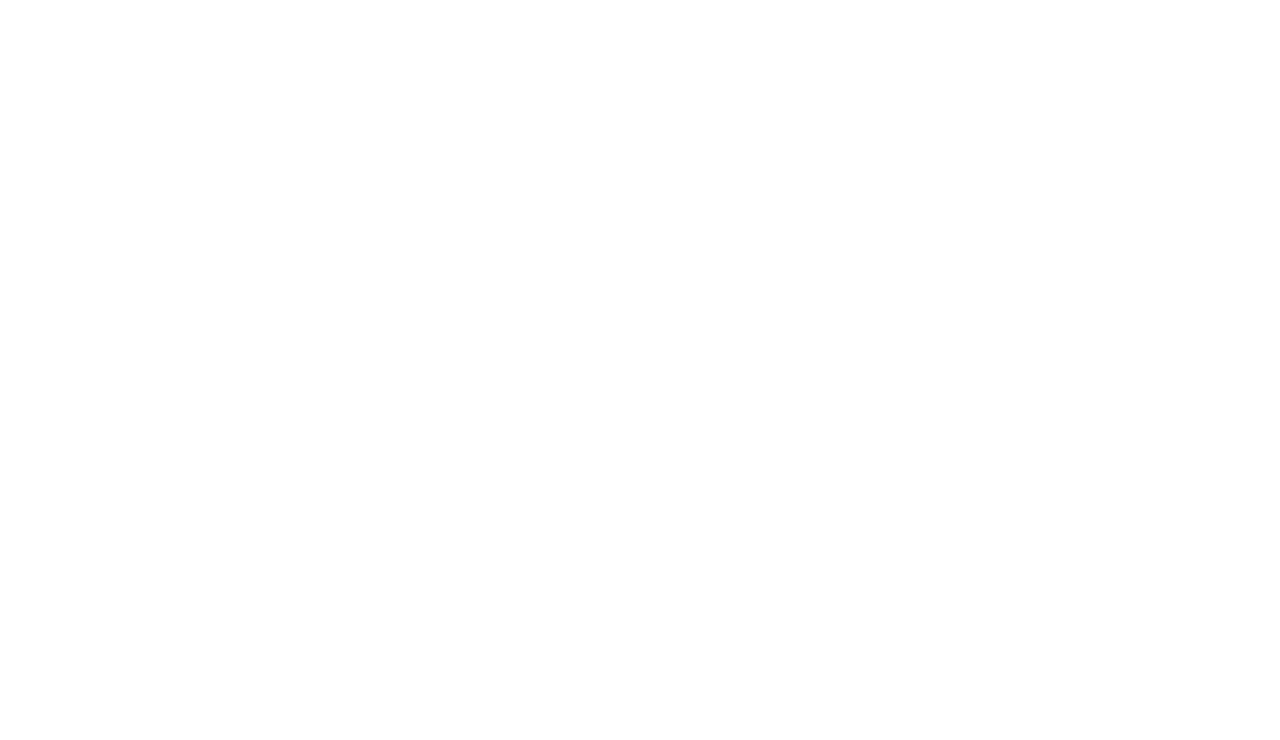
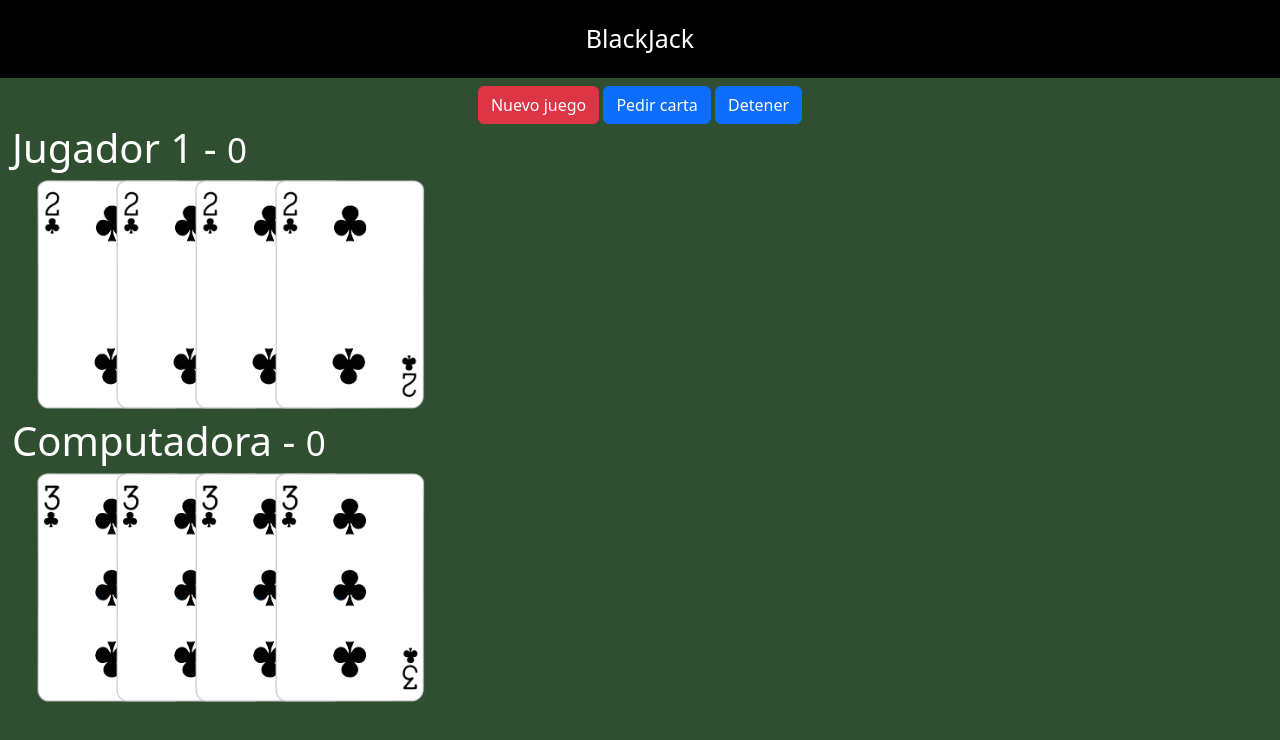
Before and after one commit to Katamus/JavaScript, a plain HTML site: page 02-blackjack/index.html in a window 1280 px wide. Drawn offline with nearby package versions, Linux system fonts and the light colour scheme.

Commit message:
S4-Laboratorio 1 - Blackjack : 48. Estilo y estructura de nuestro juego

```diff
--- a/02-blackjack/assets/css/styles.css
+++ b/02-blackjack/assets/css/styles.css
@@ -0,0 +1,23 @@
+html,body {
+    margin: 0px;
+    background-color: #2F4F30;
+    color: white;
+}
+.titulo {
+    text-align: center;
+    background-color: black;
+    color: white;
+    padding: 20px;
+    font-size: 25px;
+}
+
+.carta {
+    width: 150px;
+    position: relative;
+    left: 100px;
+    margin-left: -75px;
+}
+
+#computadora-cartas, #jugador-cartas {
+    height: 240;
+}
--- a/02-blackjack/index.html
+++ b/02-blackjack/index.html
@@ -4,9 +4,44 @@
     <meta charset="UTF-8">
     <meta name="viewport" content="width=device-width, initial-scale=1.0">
     <title>Blackjack</title>
+    <link href="https://cdn.jsdelivr.net/npm/bootstrap@5.3.0/dist/css/bootstrap.min.css" rel="stylesheet" integrity="sha384-9ndCyUaIbzAi2FUVXJi0CjmCapSmO7SnpJef0486qhLnuZ2cdeRhO02iuK6FUUVM" crossorigin="anonymous">
     <link rel="stylesheet" href="assets/css/styles.css">
 </head>
 <body>
+    <header class="titulo">
+        BlackJack
+    </header>
+    <div class="row mt-2">
+        <div class="col text-center">
+            <button class="btn btn-danger">Nuevo juego</button>
+            <button class="btn btn-primary">Pedir carta</button>
+            <button class="btn btn-primary">Detener</button>
+        </div>
+    </div>
+    <div class="row container">
+        <div class="col">
+            <h1>Jugador 1 - <small>0</small></h1>
+            <div id="jugador-cartas">
+                <img src="assets/cartas/2C.png" class="carta">
+                <img src="assets/cartas/2C.png" class="carta">
+                <img src="assets/cartas/2C.png" class="carta">
+                <img src="assets/cartas/2C.png" class="carta">
+            </div>
+
+        </div>
+    </div>
+    <div class="row container mt-2">
+        <div class="col">
+            <h1>Computadora - <small>0</small></h1>
+            <div id="computadora-cartas">
+                <img src="assets/cartas/3C.png" class="carta">
+                <img src="assets/cartas/3C.png" class="carta">
+                <img src="assets/cartas/3C.png" class="carta">
+                <img src="assets/cartas/3C.png" class="carta">
+            </div>
+        </div>
+    </div>
+
     <script src="assets/js/juego.js"></script>
 </body>
 </html>
```
